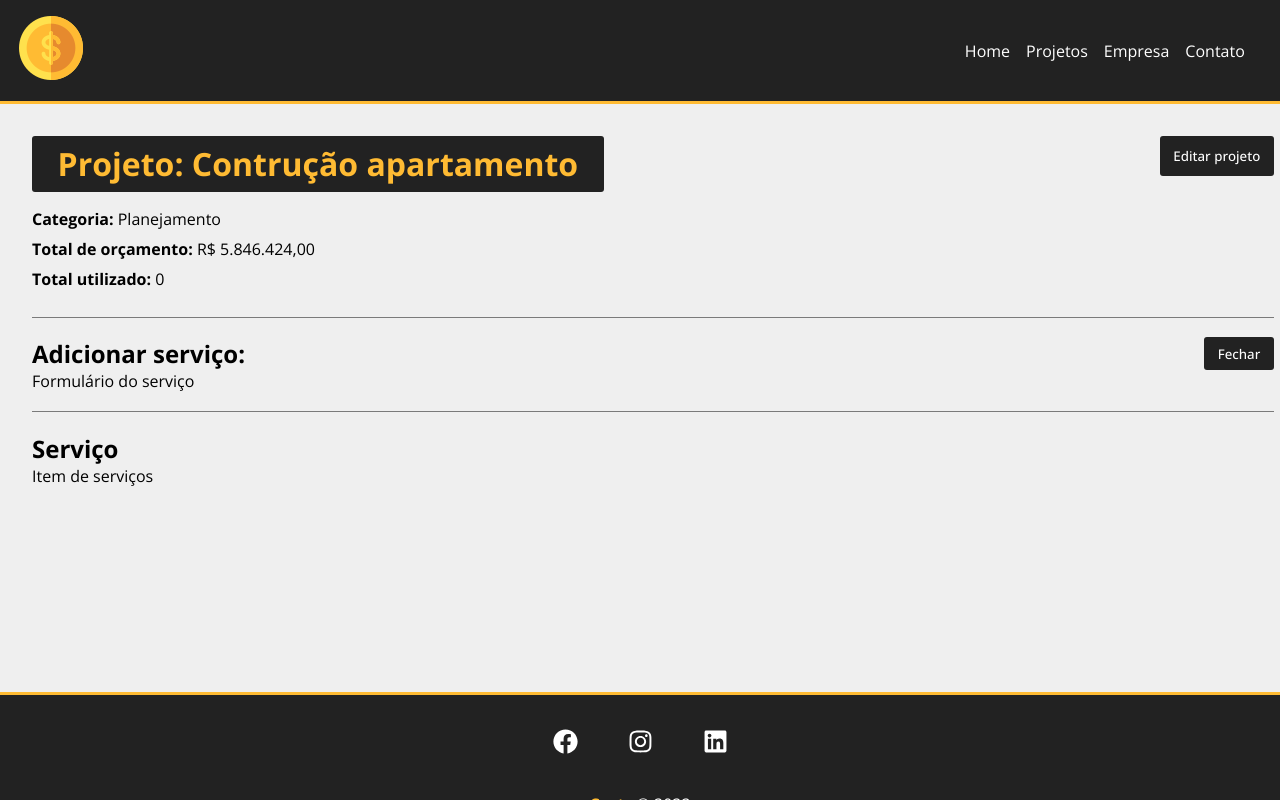
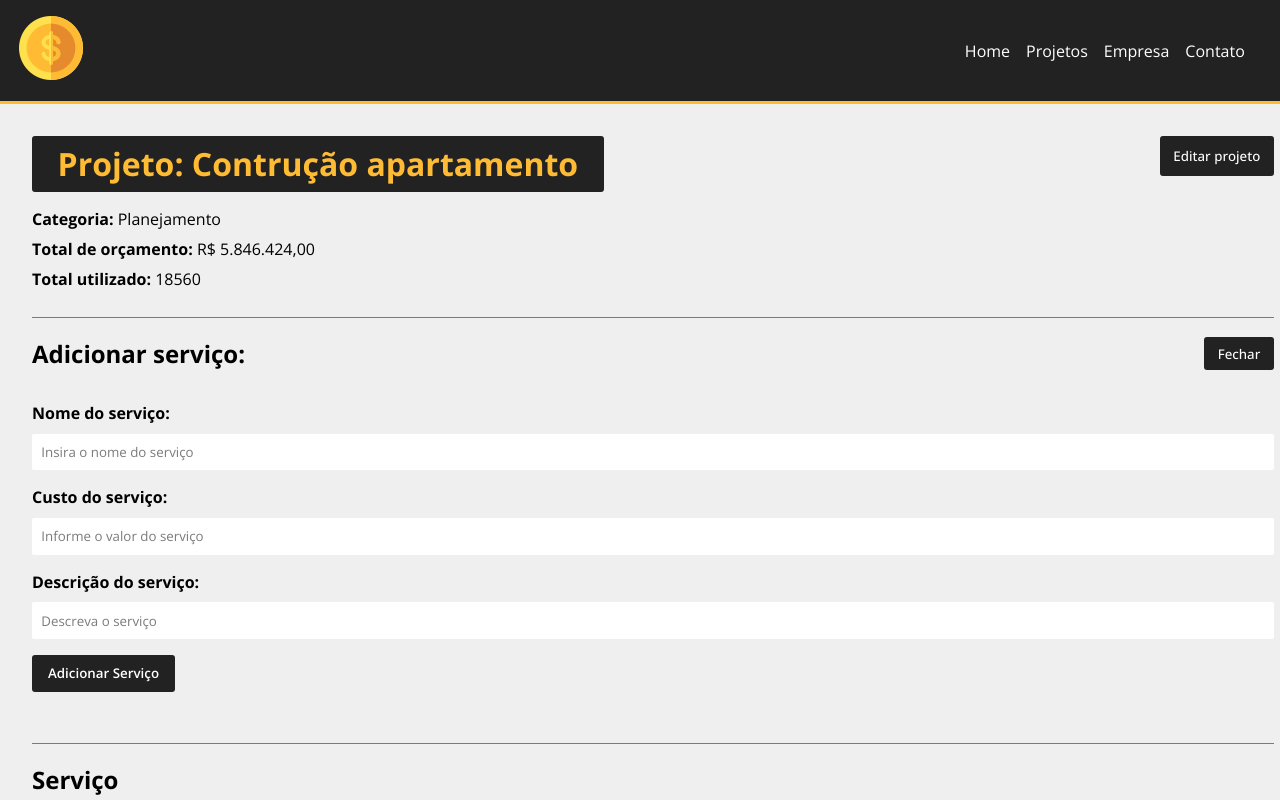
Before and after one commit to Rai-vaz/costs, a React (Create React App) app in the folder project-manager/: page /projeto/1 in a window 1280 px wide. Both pictures are taken after a click on the button "Adicionar serviço". Shown: the top 800 px of the page. Built offline with nearby package versions, Linux system fonts and the light colour scheme; data requests are answered from the project's data file.

Commit message:
Adicionando serviços

```diff
--- a/project-manager/db.json
+++ b/project-manager/db.json
@@ -7,8 +7,21 @@
         "id": "4",
         "name": "Planejamento"
       },
-      "cost": 0,
-      "services": [],
+      "cost": 18560,
+      "services": [
+        {
+          "name": "Pintor",
+          "cost": "10000",
+          "description": "Pintar o ap",
+          "id": "441920e7-444e-431d-830d-dee07b252a3e"
+        },
+        {
+          "name": "Piscina",
+          "cost": "8560",
+          "description": "Piscina na cobertura",
+          "id": "b44b18d6-700a-42ef-8e82-477d905e34d1"
+        }
+      ],
       "id": 1
     },
     {
--- a/project-manager/src/components/pages/project.js
+++ b/project-manager/src/components/pages/project.js
@@ -1,10 +1,12 @@
+import {parse, v4 as uuidv4} from 'uuid'
 import styles from './Project.module.css'
-import {useParams} from 'react-router-dom'
+import {json, useParams} from 'react-router-dom'
 import {useState, useEffect} from 'react'
 import Loding from '../layout/Loading'
 import Container from '../layout/Container'
 import ProjectForm from '../../project/ProjectForm'
 import Message from '../layout/Message'
+import ServiceForm from '../service/ServiceForm'
 
 
 function Project() {
@@ -55,6 +57,43 @@ function Project() {
         }).catch((erro) => console.log(erro))
     }
 
+    function createService(project) {
+        setMessage('')
+        //last service
+        const lastService = project.services[project.services.length - 1]
+        //adicionando id
+        lastService.id = uuidv4()
+        //Novo valor do projeto
+        const lastServiceCost = lastService.cost
+        const newCost = parseFloat(project.cost) + parseFloat(lastServiceCost)
+
+        //maximum value validation
+        if (newCost > parseFloat(project.budget)) {
+            setMessage('Orçamento ultrapassado, verifique o valor do serviço')
+            setType('error')
+            project.services.pop()
+            return false
+        }
+
+        //add service cost to project total cost
+        project.cost = newCost
+
+        //update project
+        fetch(`http://localhost:5000/projects/${project.id}`,{
+            method:'PATCH',
+            headers:{
+                'Content-Type':'Application/json'
+            },
+            body: JSON.stringify(project)
+        }).then((resp) => resp.json()).then(
+            (data) => {
+                //exebir os serviços
+                console.log(data)
+            }
+        ).catch((erro) => {console.log(erro)})
+
+    }
+
     function toggleProjectForm() {
         /*! significa setar alcontrário do valor se falso set true se true set false */
         setShowProjectForm(!showProjectForm)
@@ -101,7 +140,13 @@ function Project() {
                             <h2>Adicionar serviço:</h2>
                             <button className={styles.bnt} onClick={toggleServiceForm}>{!showServiceForm ? 'Adicionar serviço': 'Fechar'}</button>
                             <div className={styles.project_info}>
-                                {showServiceForm && <div>Formulário do serviço</div>}
+                                {showServiceForm && (
+                                    <ServiceForm
+                                        handleSubmit={createService}
+                                        btnText='Adicionar Serviço'
+                                        projectData={project}
+                                    />
+                                )}
                             </div>
                         </div>
                         <h2>Serviço</h2>
--- /dev/null
+++ b/project-manager/src/components/service/ServiceForm.js
@@ -0,0 +1,54 @@
+import { useState } from 'react'
+import Input from '../form/Input'
+import SubmitButton from '../form/SubmitButton'
+import styles from '../../project/ProjectForm.module.css'
+
+function ServiceForm({handleSubmit, btnText, projectData}) {
+    const [service, setService] = useState({})
+
+    function submit(e) {
+        e.preventDefault()
+        projectData.services.push(service)
+        handleSubmit(projectData)
+    }
+
+    function handleChange(e) {
+                    //pegando variável, props name, inserindo valor a variável service
+        setService({...service, [e.target.name]: e.target.value})
+    }
+
+
+    return(
+        <form onSubmit={submit} className={styles.form}>
+            <Input
+                type='text'
+                text='Nome do serviço'
+                name='name'
+                placeholder='Insira o nome do serviço'
+                handleOnChange={handleChange}
+            />
+
+            <Input
+                type='number'
+                text='Custo do serviço'
+                name='cost'
+                placeholder='Informe o valor do serviço'
+                handleOnChange={handleChange}
+            />
+
+            <Input
+                type='text'
+                text='Descrição do serviço'
+                name='description'
+                placeholder='Descreva o serviço'
+                handleOnChange={handleChange}
+            />
+
+            <SubmitButton text={btnText}/>
+
+        </form>
+
+    )
+}
+
+export default ServiceForm
```
